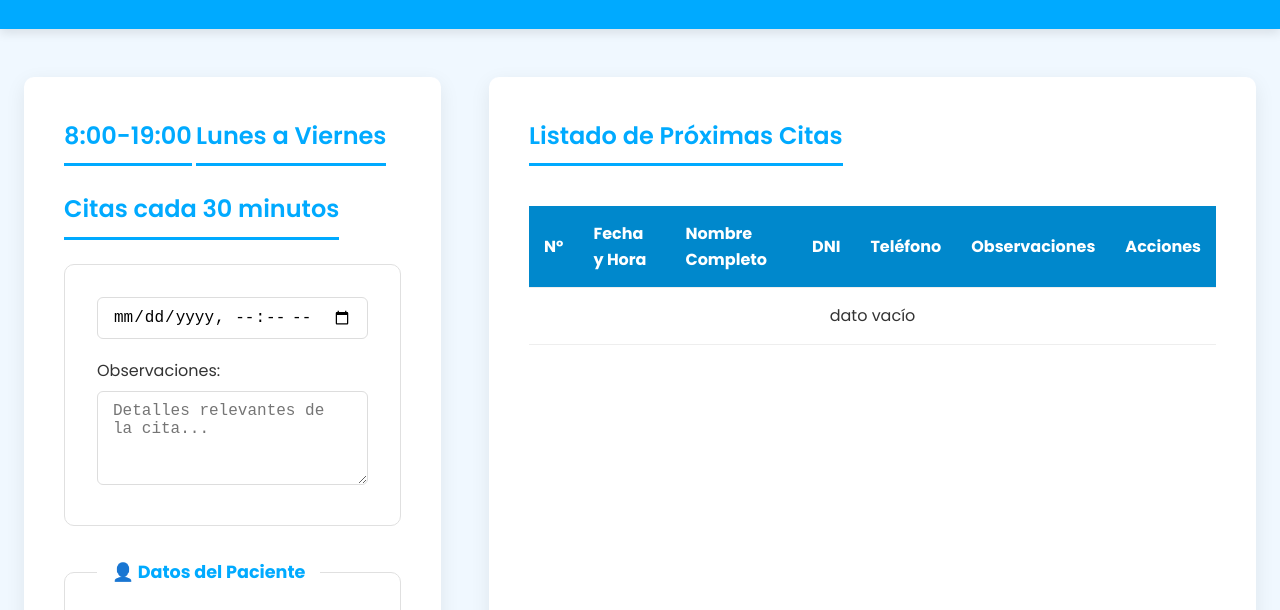
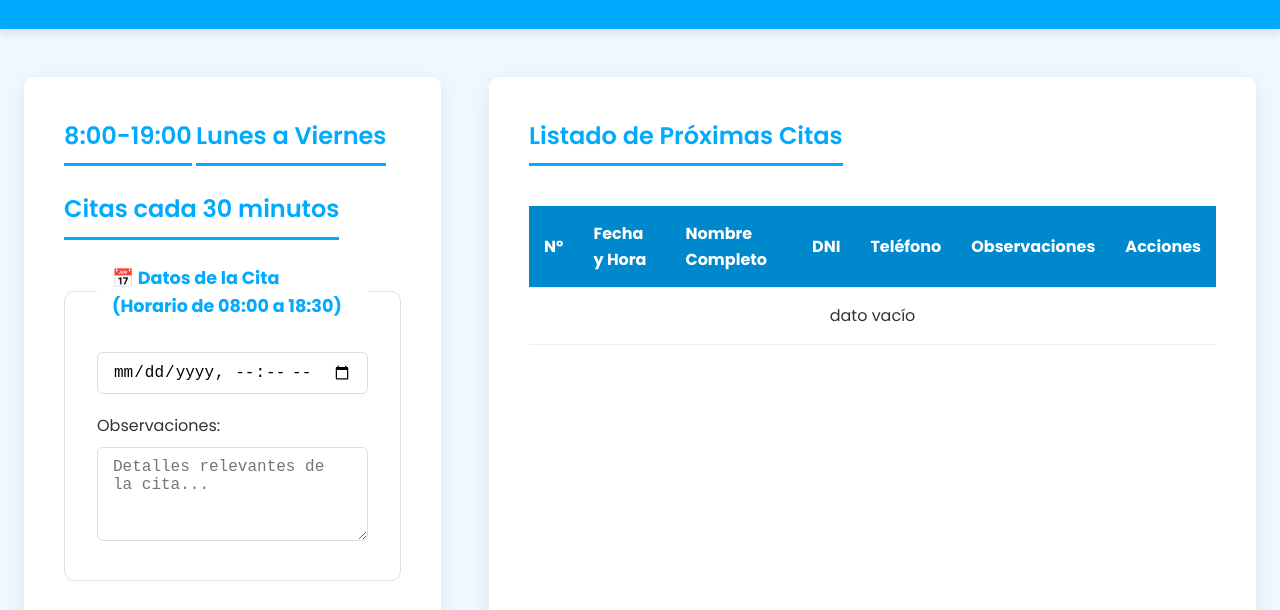
Before and after one commit to sebascf24/DavanteDent-Utrera, a plain HTML site: page dentalmedac/index.html in a window 1280 px wide. Shown: the part 157-767 px from the top of the page. Drawn offline with Linux system fonts and the light colour scheme.

Commit message:
Fix HTML encoding issues in index.html

```diff
--- a/dentalmedac/index.html
+++ b/dentalmedac/index.html
@@ -252,7 +252,7 @@
                 <input type="hidden" id="citaId" name="citaId" value="">
 
                 <fieldset>
-
+                   <legend>📅 Datos de la Cita (Horario de 08:00 a 18:30)</legend>
 
                     <input
                         type="datetime-local"
```
